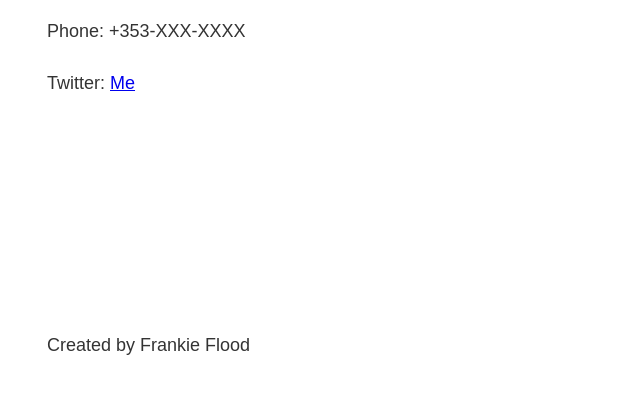
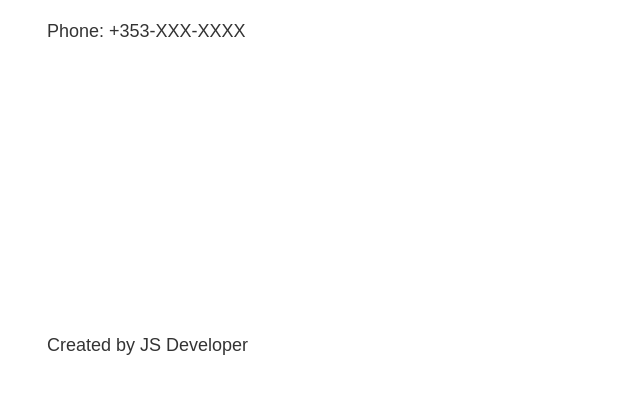
Before and after one commit to frankhaotic/the-gatsby-blog, a Gatsby site: page /contact in a window 1280 px wide. Shown: the part 398-792 px from the top of the page, without its empty margins (236-876 px from the left). Built offline with nearby package versions, Linux system fonts and the light colour scheme; Gatsby itself is replaced by a stand-in of ours.

Commit message:
removed mentions of me + links

```diff
--- a/gatsby-config.js
+++ b/gatsby-config.js
@@ -8,7 +8,7 @@ module.exports = {
   /* Your site config here */
   siteMetadata: {
     title: 'Full-Stack Bootcamp',
-    author: 'Frankie Flood'
+    author: 'JS Developer'
   },
   plugins: [
     'gatsby-plugin-react-helmet',
--- a/src/pages/contact.js
+++ b/src/pages/contact.js
@@ -10,7 +10,6 @@ const ContactPage = () => {
             <Head title='Contact' />
             <h1>Contact Page</h1>
             <p>Phone: +353-XXX-XXXX</p>
-            <p>Twitter: <a href='https://twitter.com/home'>Me</a></p>
         </Layout>
     )
 }
```
